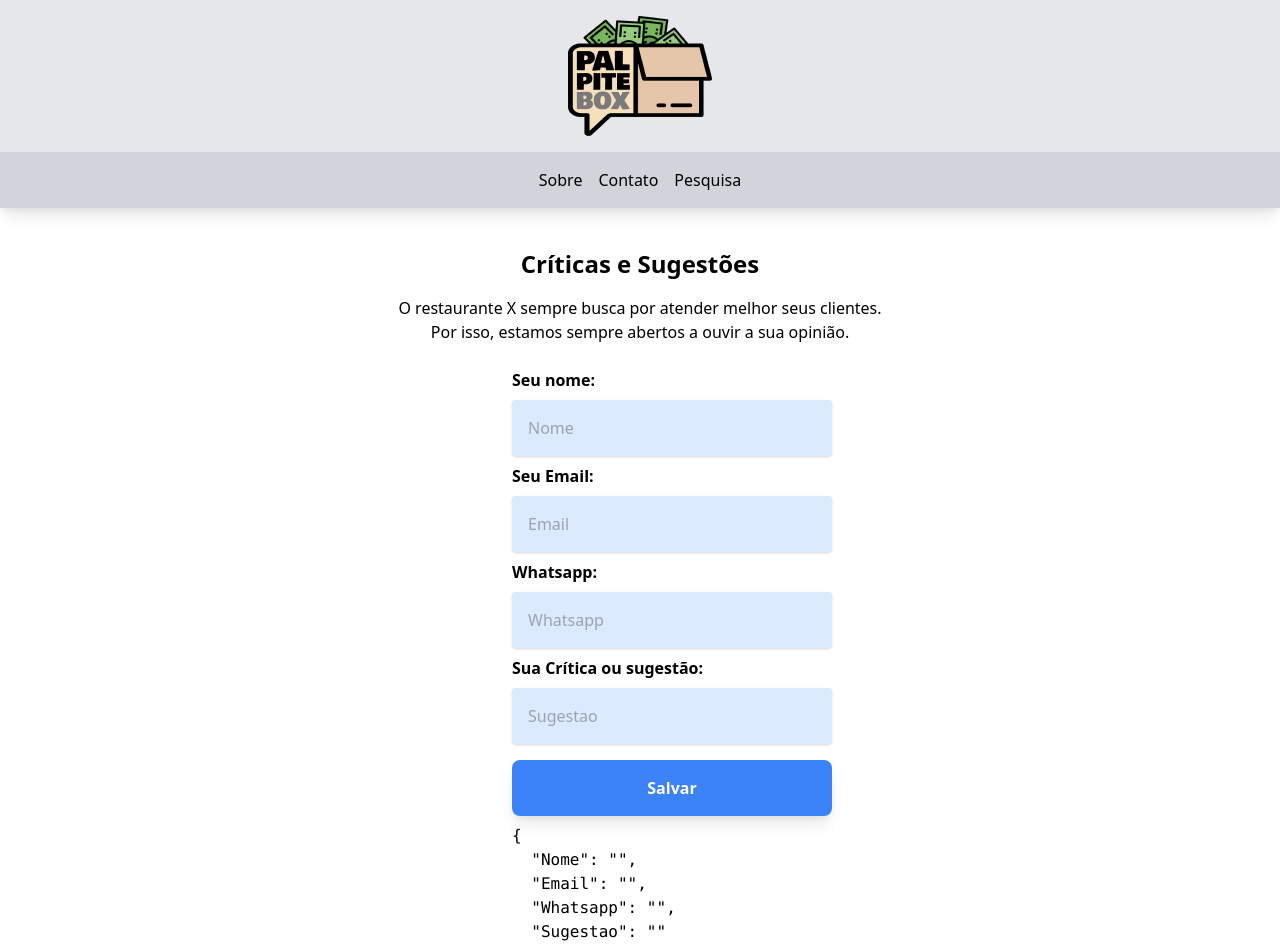
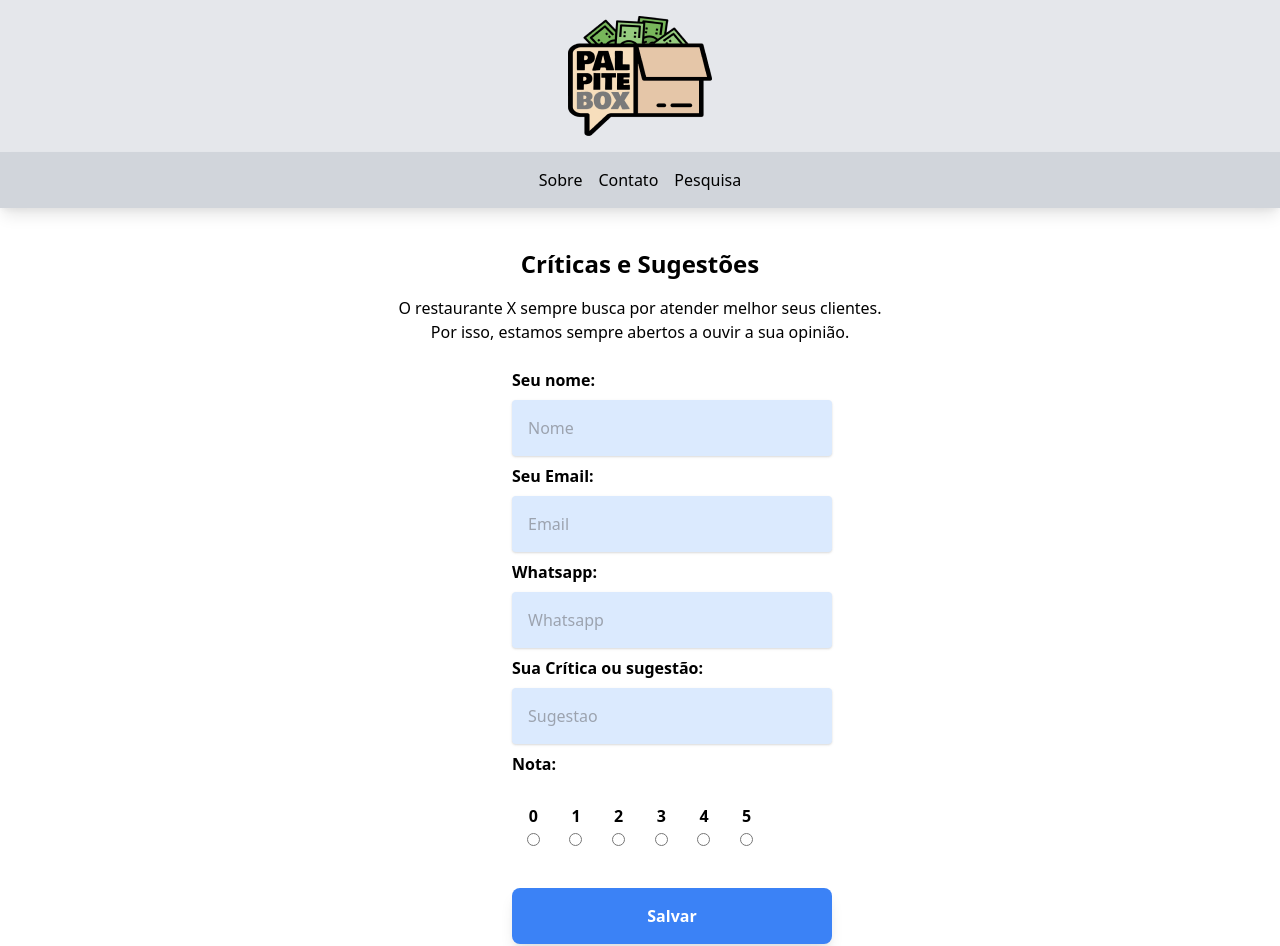
Before and after one commit to fabricioig863/palpitebox, a Next.js app: page /pesquisa in a window 1280 px wide. Shown: the top 946 px of the page. Built offline with nearby package versions, Linux system fonts and the light colour scheme.

Commit message:
Formatação página de pesquisa

```diff
--- /dev/null
+++ b/components/PageTitle.js
@@ -0,0 +1,12 @@
+import React from 'react';
+import Head from 'next/head';
+
+const PageTitle = ({ title }) => {
+  return (
+    <Head>
+      <title>{title} - PalpiteBox</title>
+    </Head>
+  )
+}
+
+export default PageTitle;
--- a/pages/api/get-promo.js
+++ b/pages/api/get-promo.js
@@ -7,22 +7,14 @@ export default async (req, res) => {
 
   try {
     await doc.useServiceAccountAuth(credentials);
-<<<<<<< HEAD
     await doc.loadInfo();
-=======
-    await doc.loadInfo()
->>>>>>> 7977327980f8f7d691f4f20d238190fea36c8f88
+
 
     const sheet = doc.sheetsByIndex[2];
     await sheet.loadCells('A2:B2');
 
-<<<<<<< HEAD
     const mostrarPromocaoCell = sheet.getCell(1, 0);
     const textoCell = sheet.getCell(1, 1);
-=======
-    const mostrarPromocaoCell = sheet.getCell(1, 0)
-    const textoCell = sheet.getCell(1, 1)
->>>>>>> 7977327980f8f7d691f4f20d238190fea36c8f88
 
     res.end(JSON.stringify({
       showCoupon: mostrarPromocaoCell.value === 'VERDADEIRO',
--- a/pages/api/save.js
+++ b/pages/api/save.js
@@ -38,12 +38,16 @@ export default async (req, res) => {
       Email: data.Email,
       Whatsapp: data.Whatsapp,
       Sugestao: data.Sugestao,
-      Nota: 5,
+      Nota: parseInt(data.Nota),
       'Data Preenchimento': moment().format('DD/MM/YYYY HH:mm:ss'),
       Cupom,
       Promo
     })
-    res.end(req.body)
+    res.end(JSON.stringify({
+      showCoupon: Cupom !== '',
+      Cupom,
+      Promo
+    }))
   } catch (err) {
     console.log(err)
     res.end('error')
--- a/pages/contato.js
+++ b/pages/contato.js
@@ -1,9 +1,11 @@
 import React from 'react';
 import Link from 'next/link';
+import PageTitle from '../components/PageTitle';
 
 const Contato = () => {
   return (
     <div>
+      <PageTitle title="Contato" />
       <h1>Contato</h1>
       <div>
         <Link href="/">
--- a/pages/index.js
+++ b/pages/index.js
@@ -1,6 +1,7 @@
 import React from 'react';
 import Link from 'next/link';
 import useSWR from 'swr';
+import PageTitle from '../components/PageTitle';
 
 const fetcher = (...args) => fetch(...args).then(res => res.json());
 
@@ -8,6 +9,7 @@ const Index = () => {
   const { data, error } = useSWR('/api/get-promo', fetcher)
   return (
     <div>
+      <PageTitle title="Seja Bem vindo" />
       <p className='mt-12 text-center font-bold'>
         O restaurante X sempre busca por atender melhor seus clientes.<br />
           Por isso, estamos sempre abertos a ouvir a sua opinião.
--- a/pages/pesquisa.js
+++ b/pages/pesquisa.js
@@ -1,12 +1,17 @@
 import React, { useState } from 'react';
+import PageTitle from '../components/PageTitle';
 
 const Pesquisa = () => {
   const [form, setForm] = useState({
     Nome: '',
     Email: '',
     Whatsapp: '',
-    Sugestao: ''
+    Sugestao: '',
+    Nota: 0
   })
+  const notas = [0, 1, 2, 3, 4, 5]
+  const [sucess, setSucess] = useState(false)
+  const [retorno, setRetorno] = useState({})
 
   const save = async () => {
     try {
@@ -15,7 +20,8 @@ const Pesquisa = () => {
         body: JSON.stringify(form)
       })
       const data = await response.json()
-      console.log(data)
+      setSucess(true)
+      setRetorno(data);
     } catch (error) {
       console.log(error)
     }
@@ -33,10 +39,11 @@ const Pesquisa = () => {
 
   return (
     <div className='pt-6'>
+      <PageTitle title="Pesquisa" />
       <h1 className='text-center font-bold my-4 text-2xl'>Críticas e Sugestões</h1>
       <p className='text-center mb-6'>O restaurante X sempre busca por atender melhor seus clientes.<br />
         Por isso, estamos sempre abertos a ouvir a sua opinião.</p>
-      <div className='w-1/5 mx-auto'>
+      { !sucess && <div className='w-1/5 mx-auto'>
         <label className='font-bold'>Seu nome:</label>
         <input type="text" className='p-4 w-80 block shadow bg-blue-100 my-2 rounded ' placeholder="Nome" onChange={onChange} name='Nome' value={form.Nome} />
         <label className='font-bold'>Seu Email:</label>
@@ -45,9 +52,39 @@ const Pesquisa = () => {
         <input type="text" className='p-4 w-80 block shadow bg-blue-100 my-2 rounded ' placeholder="Whatsapp" onChange={onChange} name='Whatsapp' value={form.Whatsapp} />
         <label className='font-bold'>Sua Crítica ou sugestão:</label>
         <input type="text" className='p-4 w-80 block shadow bg-blue-100 my-2 rounded ' placeholder="Sugestao" onChange={onChange} name='Sugestao' value={form.Sugestao} />
+        <label className='font-bold'>Nota:</label>
+        <div className="flex py-7">
+          {notas.map(nota => {
+            return (
+              <label className='block w-1/6 text-center font-bold'>
+                {nota}<br />
+                <input type='radio' name='Nota' value={form.Nota} onChange={onChange} />
+              </label>
+            )
+          })}
+        </div>
         <button className="bg-blue-500 px-12 my-2 w-80 py-4 font-bold text-white rounded-lg shadow-lg hover:bg-blue-600 transition delay-150 duration-300 ease-in-out" onClick={save}>Salvar</button>
-        <pre>{JSON.stringify(form, null, 2)}</pre>
-      </div>
+      </div>}
+      { sucess && <div className='w-1/5 mx-auto'>
+        <p className="mb-6 text-center bg-blue-100 border-t border-b border-blue-500 text-blue-700 px-4 py-3">Obrigado por contribuir com sua sugestão ou crítica</p>
+
+        {
+          retorno.showCoupon && <div className="text-center border p-4 mb-4">
+            Seu cupom: <br />
+            <span className="font-bold text-2xl">{retorno.Cupom}</span>
+          </div>
+        }
+        {
+          retorno.showCoupon && <div className="text-center border p-4 mb-4">
+            <span className="font-bold">{retorno.Promo}</span>
+            <br />
+            <div className="text-center mt-4">
+              <p className="text-red-600 font-bold text-2xl">Atenção</p>
+              <p className="font-bold italic ">Tire um print ou foto desta tela e apresente ao garçon.</p>
+            </div>
+          </div>
+        }
+      </div>}
     </div>
   )
 }
--- a/pages/sobre.js
+++ b/pages/sobre.js
@@ -1,9 +1,11 @@
 import React from 'react';
 import Link from 'next/link';
+import PageTitle from '../components/PageTitle';
 
 const Sobre = () => {
   return (
     <div>
+      <PageTitle title="Sobre" />
       <h1>Sobre</h1>
       <div>
         <Link href='/'>
```
